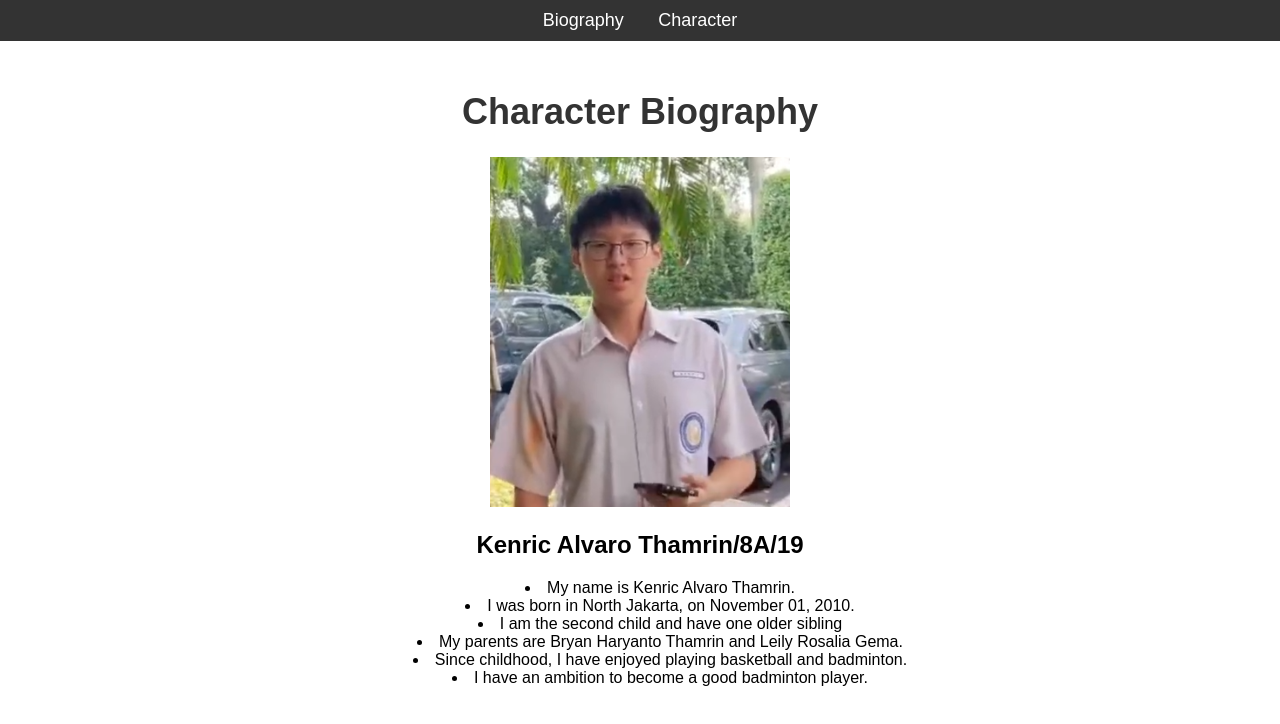
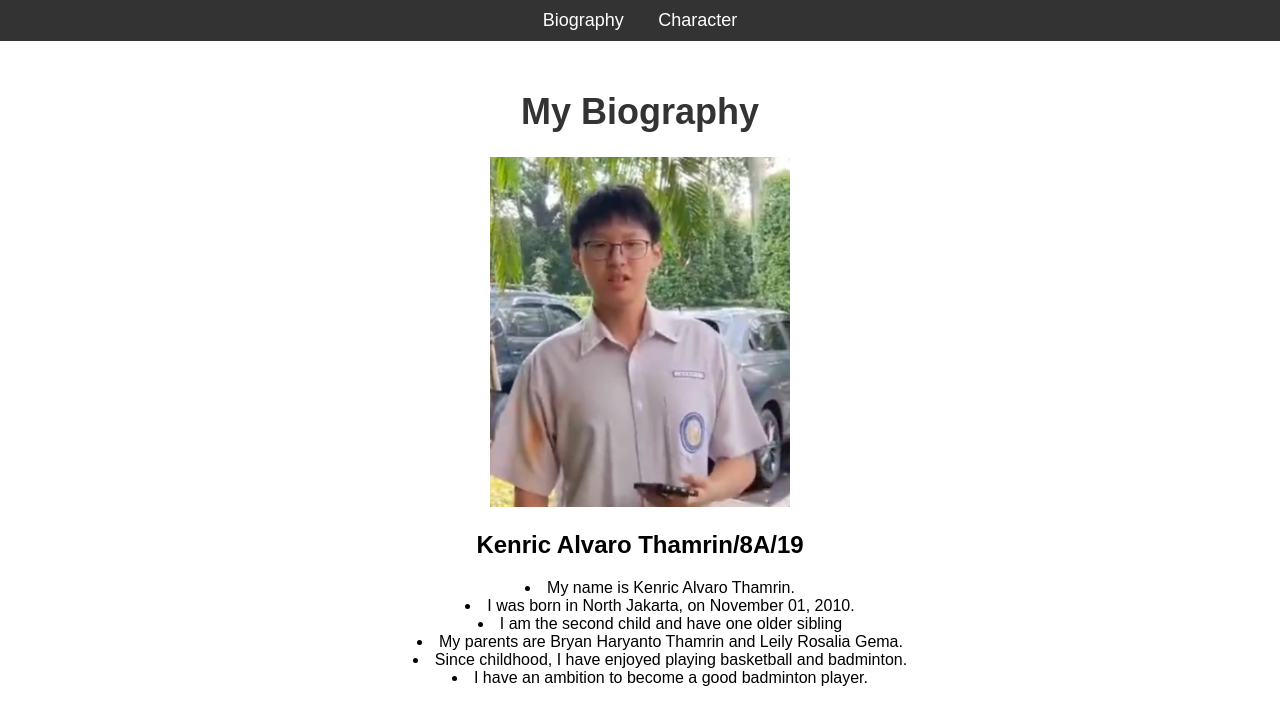
Before and after one commit to KenATham/AP3ICT, a plain HTML site: page index.html in a window 1280 px wide. Drawn offline with Linux system fonts and the light colour scheme.

Commit message:
Update index.html

```diff
--- a/index.html
+++ b/index.html
@@ -56,7 +56,7 @@
         <a href="karakter.html">Character</a>
     </header>
 
-    <h1>Character Biography</h1>
+    <h1>My Biography</h1>
         <img src="Screenshot 2025-05-26 130319.png" width="300" height="350"></img>
         <h2>Kenric Alvaro Thamrin/8A/19</h2>
         <ul>
```
